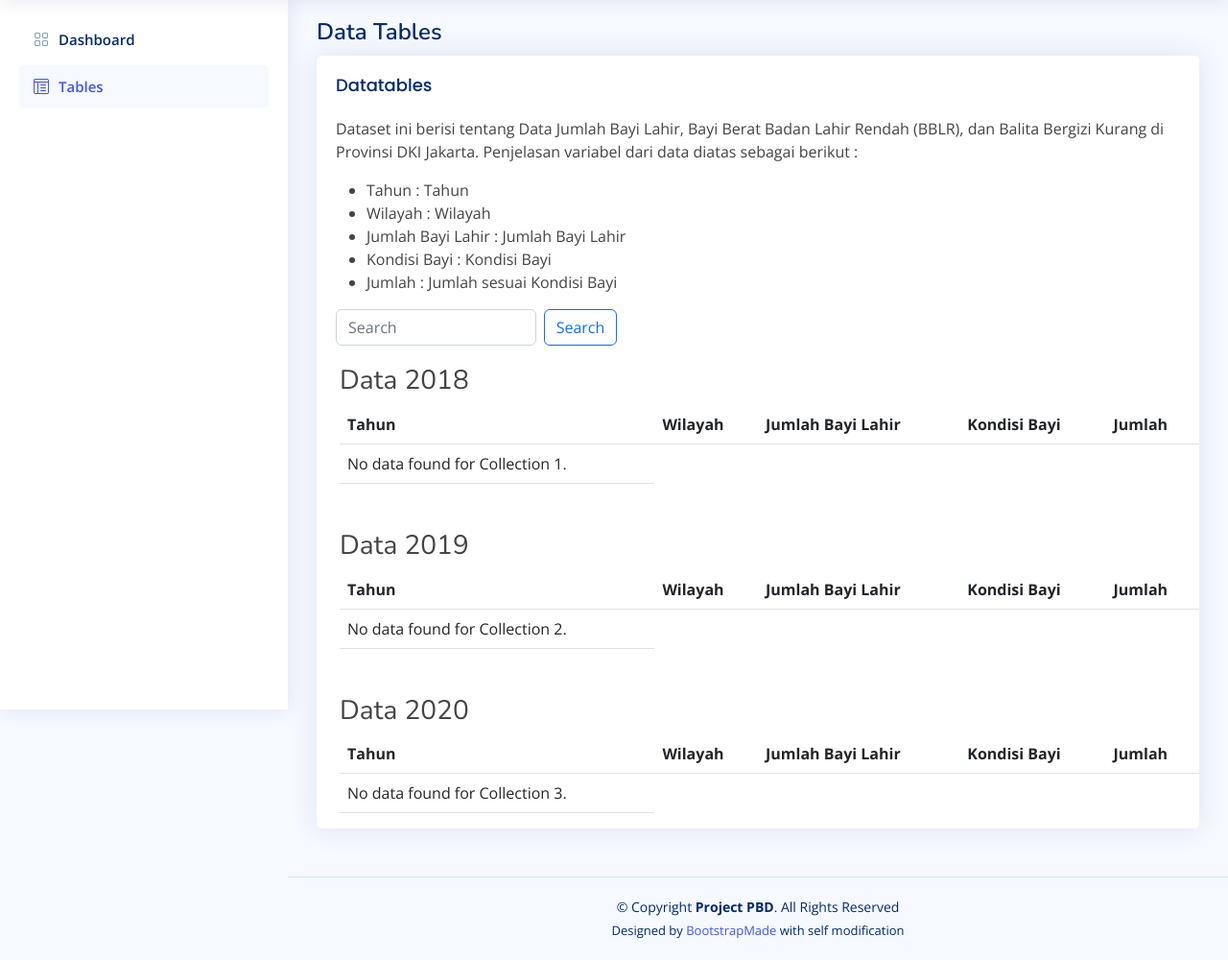
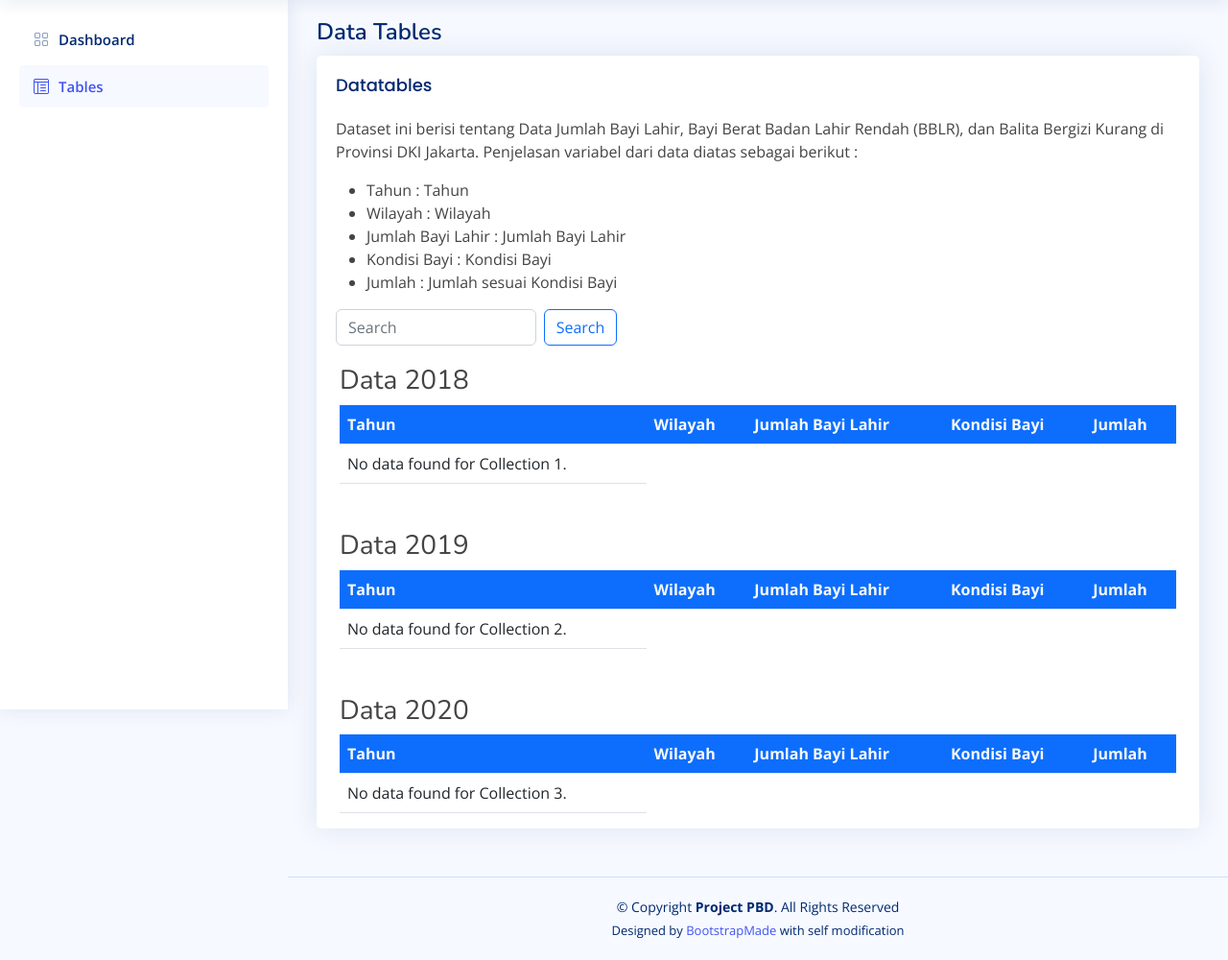
Before and after one commit to riakrst/dashboard-PBD, a Django app: page /dashboard/dashboard/ in a window 1280 px wide. Shown: the part 61-1061 px from the top of the page at 96% size. Run offline with Django 4.2, Linux system fonts and the light colour scheme; data that the repository does not hold is empty.

Commit message:
update template

```diff
--- a/dashboard/templates/tables-data.html
+++ b/dashboard/templates/tables-data.html
@@ -44,7 +44,7 @@
   <header id="header" class="header fixed-top d-flex align-items-center">
 
     <div class="d-flex align-items-center justify-content-between">
-      <a href="index.html" class="logo d-flex align-items-center">
+      <a href="{% url 'show_data' %}" class="logo d-flex align-items-center">
         <img src="assets/img/logo.png" alt="">
         <span class="d-none d-lg-block"> Dashboard</span>
       </a>
@@ -68,7 +68,7 @@
 
       <!-- Start Tables Nav -->
       <li class="nav-item">
-        <a class="nav-link " href="tables-data.html">
+        <a class="nav-link " href="{% url 'show_data' %}">
           <i class="bi bi-layout-text-window-reverse"></i><span>Tables</span></i>
         </a>
       </li><!-- End Tables Nav -->
@@ -108,10 +108,10 @@
                 </div>
               </div>
 
-              <div class="ms-4">
+              <div class="mx-4">
               <h3>Data 2018</h3>
               <table class="table">
-                <thead>
+                <thead class="bg-primary text-light">
                   <tr>
                     <th scope="col">Tahun</th>
                     <th scope="col">Wilayah</th>
@@ -142,7 +142,7 @@
 
               <h3 class="mt-5"s>Data 2019</h3>
               <table class="table">
-                <thead>
+                <thead class="bg-primary  text-light">
                   <tr>
                     <th scope="col">Tahun</th>
                     <th scope="col">Wilayah</th>
@@ -172,7 +172,7 @@
 
               <h3 class="mt-5">Data 2020</h3>
               <table class="table">
-                <thead>
+                <thead class="bg-primary  text-light">
                   <tr>
                     <th scope="col">Tahun</th>
                     <th scope="col">Wilayah</th>
```
Also changed, not shown: 1 other file.
